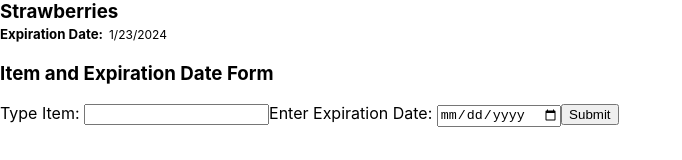
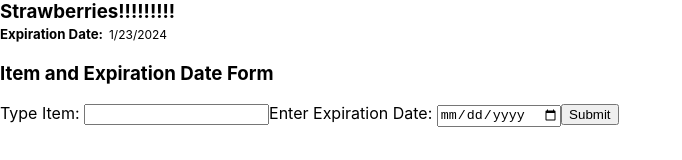
Before and after one commit to lrwilliams33/FreshWatch, a React (Create React App) app in the folder frontend/: page / in a window 1280 px wide. Shown: the top 160 px of the page, without its empty margins (0-682 px from the left). Built offline with nearby package versions, Linux system fonts and the light colour scheme.

Commit message:
test main

```diff
--- a/frontend/src/components/ItemCard/ItemCard.js
+++ b/frontend/src/components/ItemCard/ItemCard.js
@@ -4,7 +4,7 @@ import './ItemCard.css'
 const ItemCard = () => {
   return (
     <div className='item-card-container'>
-      <h3 className='item-title'>Strawberries</h3>
+      <h3 className='item-title'>Strawberries!!!!!!!!!</h3>
       <h5 className='exp-date-txt'>Expiration Date: </h5>
       <p className='exp-date'>1/23/2024</p>
     </div>
```
